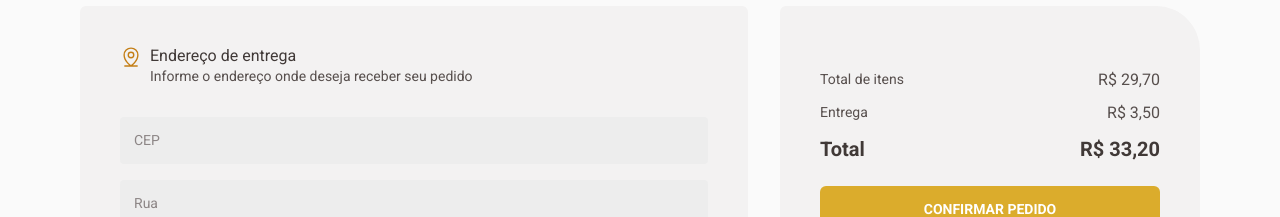
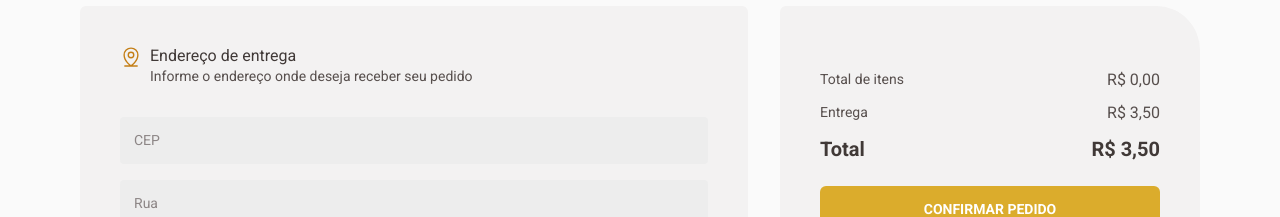
Before and after one commit to Dex64ter/Coffee-Delivery, a React (Vite) app: page /checkout in a window 1280 px wide. Shown: the part 135-352 px from the top of the page. Built offline with nearby package versions, Linux system fonts and the light colour scheme.

Commit message:
Identificação dos valores com reduce e intl

```diff
--- a/src/pages/Checkout/index.tsx
+++ b/src/pages/Checkout/index.tsx
@@ -29,6 +29,19 @@ import {
 
 export function Checkout() {
   const { coffees } = useContext(CoffeePlaceContext)
+
+  const deliveryValor = 3.5
+  const totalItems = coffees.reduce((acc, cof) => {
+    return acc + cof.quantity * cof.price
+  }, 0)
+
+  function formatPrices(price: number) {
+    return Intl.NumberFormat('pt-br', {
+      style: 'currency',
+      currency: 'BRL',
+    }).format(price)
+  }
+
   return (
     <CheckoutContainer>
       <div>
@@ -64,6 +77,7 @@ export function Checkout() {
             </InputsLocation>
           </DivForm>
         </SectionLocationPayment>
+
         <SectionLocationPayment>
           <CheckoutTitlePayment>
             <CurrencyDollar size={22} />
@@ -74,6 +88,7 @@ export function Checkout() {
               </span>
             </p>
           </CheckoutTitlePayment>
+
           <PaymentType>
             <PaymentTypeButton value="CreditCard">
               <CreditCard size={16} />
@@ -114,17 +129,17 @@ export function Checkout() {
           <ResumeValues>
             <div>
               <span>Total de itens</span>
-              <span>R$ 29,70</span>
+              <span>{formatPrices(totalItems)}</span>
             </div>
 
             <div>
               <span>Entrega</span>
-              <span>R$ 3,50</span>
+              <span>{formatPrices(deliveryValor)}</span>
             </div>
 
             <div>
               <strong>Total</strong>
-              <strong>R$ 33,20</strong>
+              <strong>{formatPrices(totalItems + deliveryValor)}</strong>
             </div>
           </ResumeValues>
           <ButtonSubmit type="submit">CONFIRMAR PEDIDO</ButtonSubmit>
```
